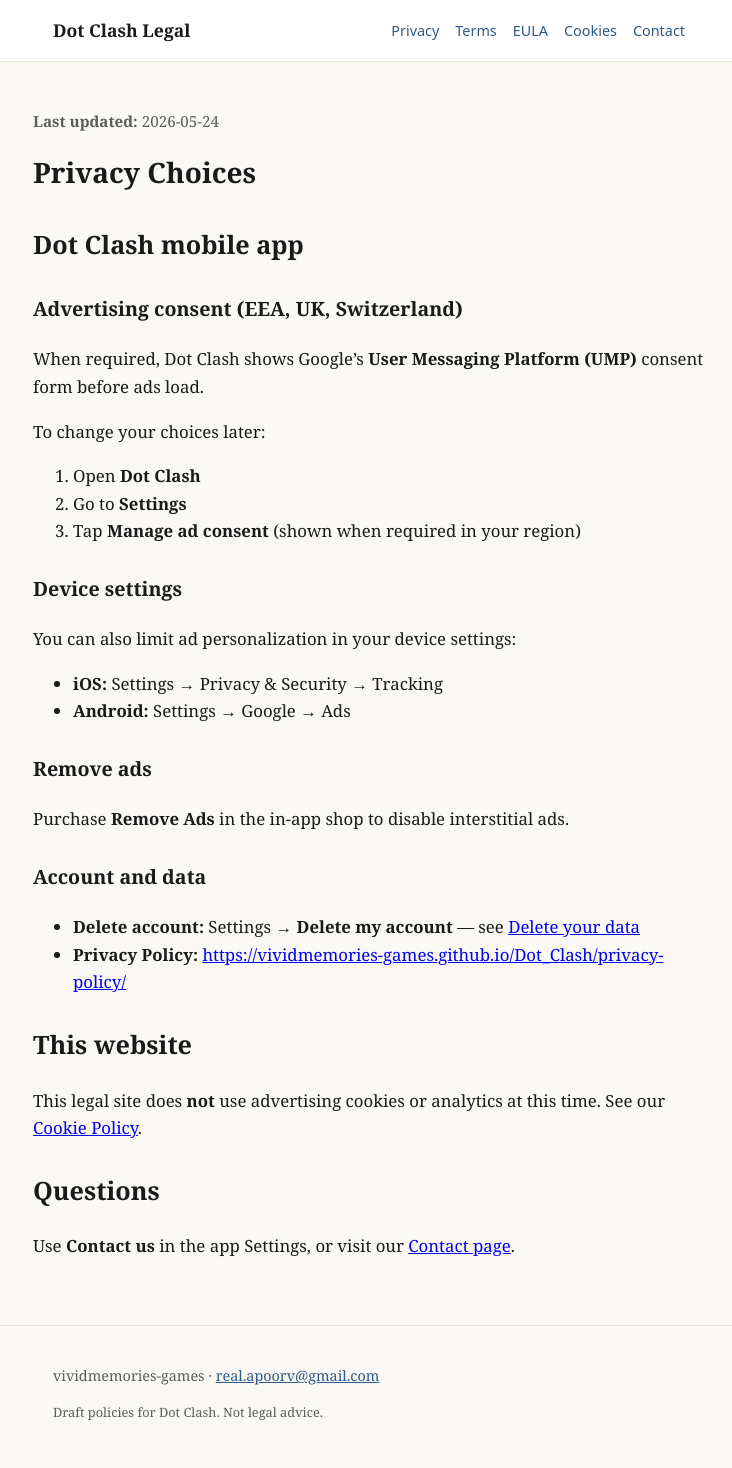
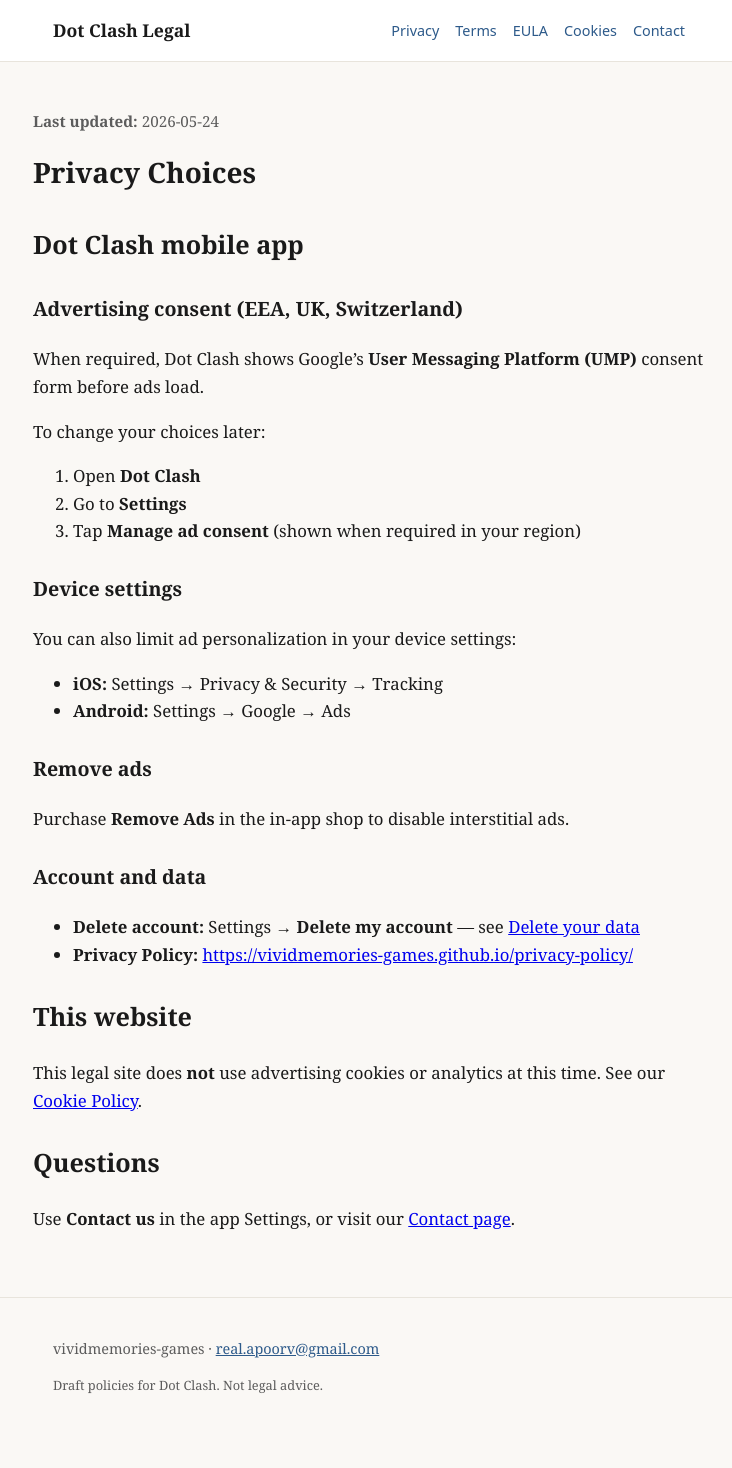
Before and after one commit to vividmemories-games/vividmemories-games.github.io, a Jekyll site: the page built from privacy-choices.md, in a window 1280 px wide. Shown: the whole page, without its empty margins (271-1003 px from the left). Built offline with Jekyll 4.4.1, drawn with Linux system fonts in a browser that asks for light colours; after the commit the page ends 1441 px from its top, so only the background shows below that; some of the changed lines change nothing that is shown.

Commit message:
fixed the broken build

```diff
--- a/_config.yml
+++ b/_config.yml
@@ -10,9 +10,9 @@
 
 permalink: pretty
 
-# Set when deploying (GitHub Pages project site example):
+# User/org site at domain root — leave baseurl empty.
 url: "https://vividmemories-games.github.io"
-baseurl: "/Dot_Clash"
+# baseurl: ""
 
 exclude:
   - legal/
```
Also changed, not shown: .github/workflows/pages.yml (added), README.md.
